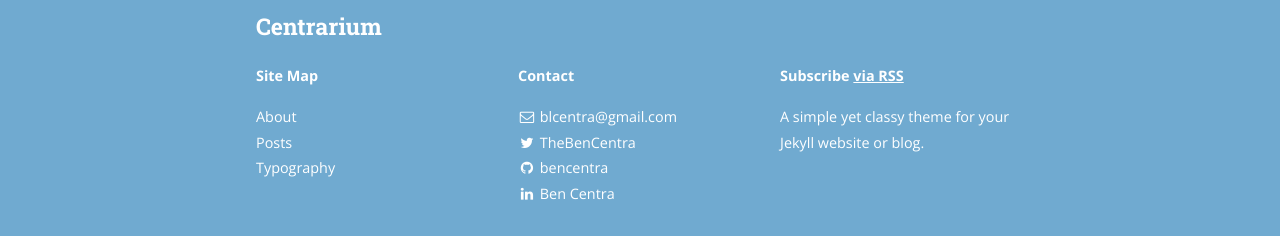
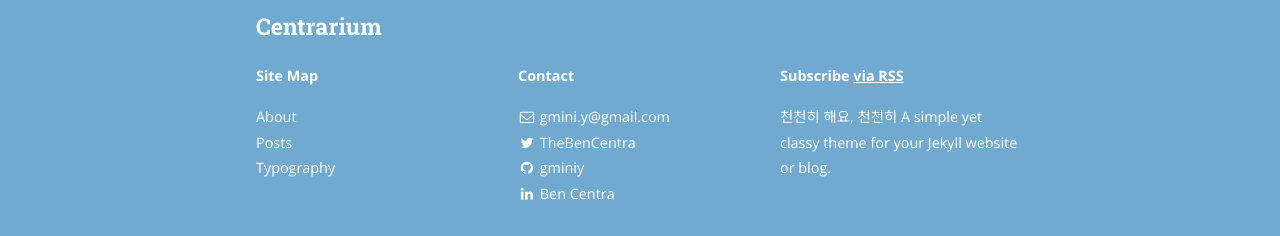
Before and after one commit to gminiy/gminiy.githup.io, a Jekyll site: the page built from index.html, in a window 1280 px wide. Shown: the part 1962-2198 px from the top of the page. Built offline with Jekyll 4.4.1, drawn with Linux system fonts in a browser that asks for light colours; nearby versions of some CDN libraries; the list of posts is cut into pages by our own code.

Commit message:
_config edit

```diff
--- a/_config.yml
+++ b/_config.yml
@@ -11,9 +11,9 @@ exclude:
 # Site settings
 title: Centrarium
 subtitle: "A simple yet classy theme for your Jekyll website or blog"
-email: blcentra@gmail.com
-name: Ben Centra
-description: >
+email: gmini.y@gmail.com
+name: Jimin Yeon
+description: 천천히 해요, 천천히
   A simple yet classy theme for your Jekyll website or blog.
 # Base URL of site (i.e. /blog). It should always start with a slash,
 # and never end with a slash. Set it to a blank value if hosting at the
@@ -75,35 +75,35 @@ social:
     username: TheBenCentra
     url: https://twitter.com/TheBenCentra
     desc: Follow me on Twitter
-    share: true
+    share: false
 
   - name: Facebook
     icon: facebook
-    username: thebencentra
+    username: gminiy
     url:
     desc: Friend me on Facebook
-    share: true
+    share: false
 
   - name: GitHub
     icon: github
-    username: bencentra
-    url: https://github.com/bencentra
+    username: gminiy
+    url: https://github.com/gminiy
     desc: Fork me on GitHub
-    share: false
+    share: true
 
   - name: LinkedIn
     icon: linkedin
     username: Ben Centra
     url: https://www.linkedin.com/pub/ben-centra/47/769/60a
     desc: Connect with me on LinkedIn
-    share: true
+    share: false
 
   - name: Google+
     icon: google-plus
     username:
     url:
     desc: Add me to your Circles
-    share: true
+    share: false
 
   - name: YouTube
     icon: youtube
@@ -114,7 +114,7 @@ social:
 
   - name: Instagram
     icon: instagram
-    username:
+    username: gminiy
     url:
     desc: Follow me on Instagram
     share: false
@@ -173,7 +173,7 @@ social:
     username:
     url:
     desc: Share to Reddit
-    share: true
+    share: false
 
   - name: "Hacker News"
     icon: hacker-news
```
